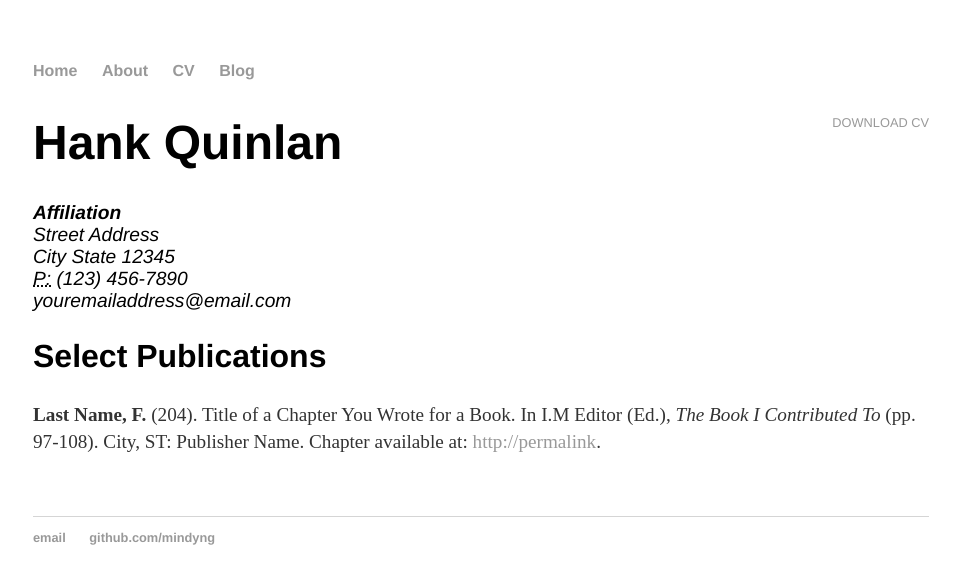
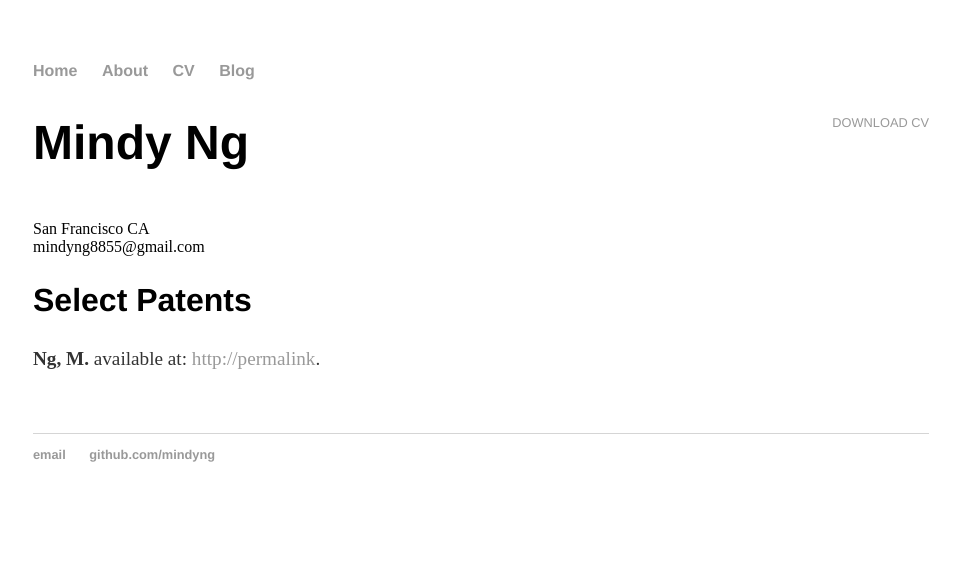
Before and after one commit to mindyng/mindyng.github.io, a Jekyll site: the page built from cv/index.html, in a window 1280 px wide. Shown: the top 584 px of the page, without its empty margins (159-1119 px from the left). Built offline with Jekyll 4.4.1, drawn with Linux system fonts in a browser that asks for light colours.

Commit message:
Update index.html

```diff
--- a/cv/index.html
+++ b/cv/index.html
@@ -5,18 +5,14 @@ title: CV of Your Name
 
 	<div class="cv">
 		<a href="#" class="download" title="Download CV as PDF">Download CV</a>
-					<h1>Hank Quinlan</h1>
-					<address>
-					<strong>Affiliation</strong><br>
-					Street Address<br>
-					City State 12345<br>
-					<abbr title="phone">P:</abbr> (123) 456-7890<br>
-					<span class="obfuscate">youremailaddress@email.com</span>
+					<h1>Mindy Ng</h1>
+					<br>San Francisco CA<br>
+					<span class="obfuscate">mindyng8855@gmail.com</span>
 					</address>
 
-					<h2>Select Publications</h2>
+					<h2>Select Patents</h2>
 
-					<p><strong>Last Name, F.</strong> (204). Title of a Chapter You Wrote for a Book. In I.M Editor (Ed.), <em>The Book I Contributed To</em> (pp. 97-108). City, ST: Publisher Name. Chapter available at: <a href="#">http://permalink</a>.
+					<p><strong>Ng, M.</strong> available at: <a href="#">http://permalink</a>.
 
 
 	</div>
```
